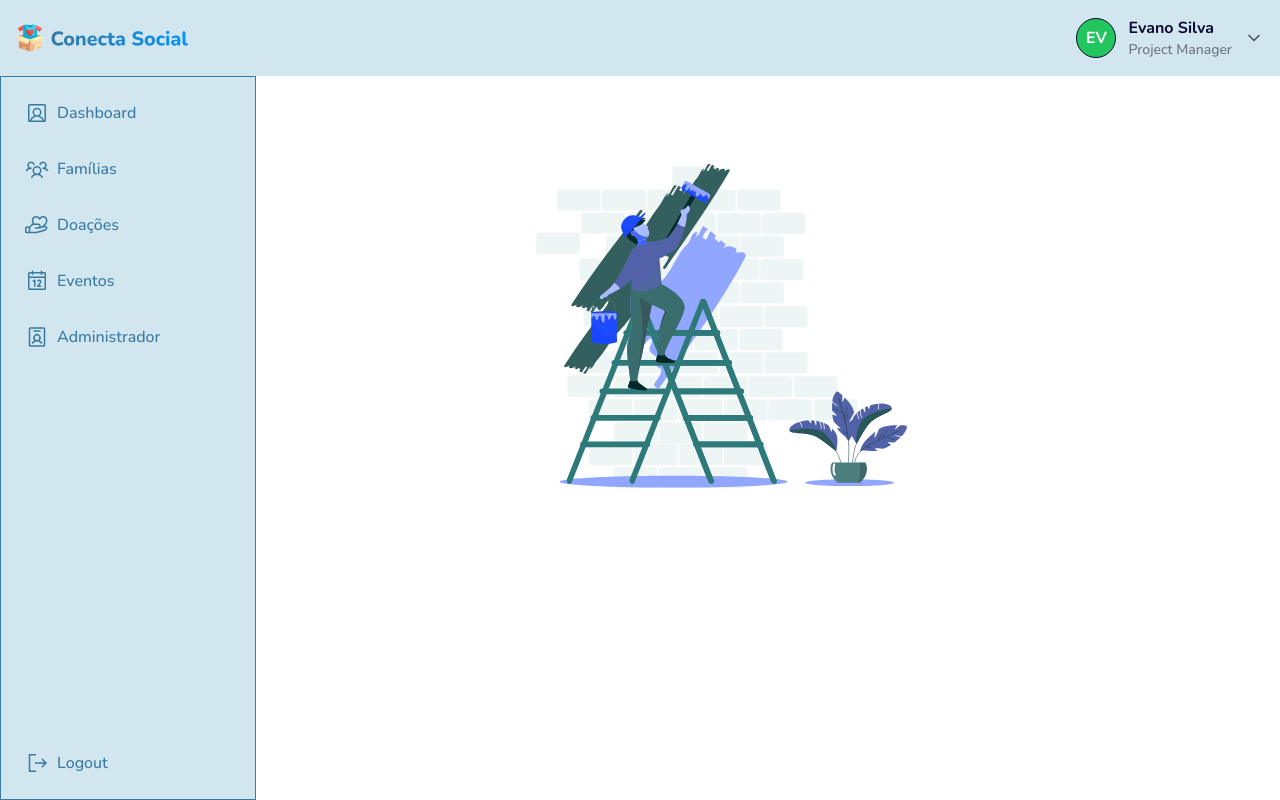
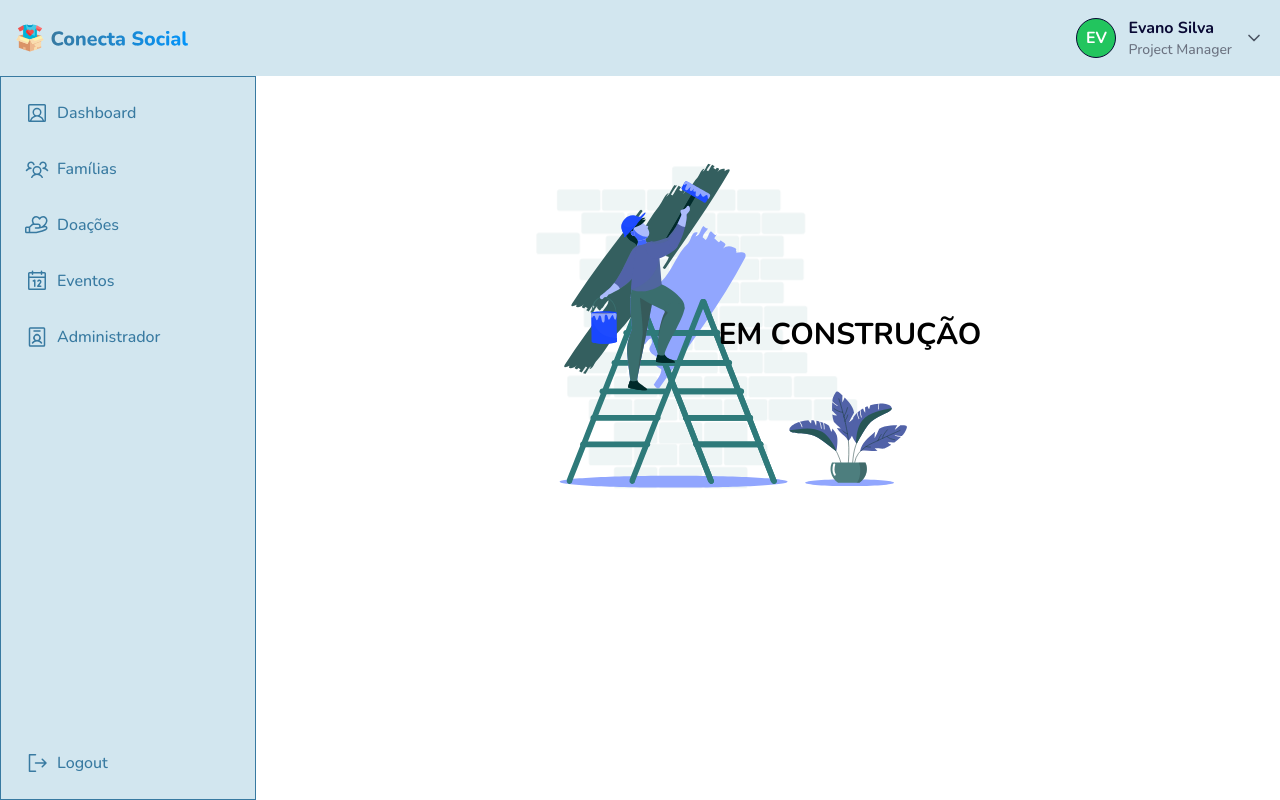
Before and after one commit to Nicolaskn95/conecta-social-web, a Next.js app: page /admin/families in a window 1280 px wide. Built offline with nearby package versions, Linux system fonts and the light colour scheme.

Commit message:
fix: added a text in lottie animation WIP

```diff
--- a/src/app/(pages)/(manager)/admin/donations/page.tsx
+++ b/src/app/(pages)/(manager)/admin/donations/page.tsx
@@ -2,11 +2,7 @@ import LottieAnimation from "@/components/LottieAnimation";
 import React from "react";
 
 function Donations() {
-  return (
-    <div>
-      <LottieAnimation status="WIP" />
-    </div>
-  );
+  return <LottieAnimation status="WIP" />;
 }
 
 export default Donations;
--- a/src/app/(pages)/(manager)/admin/families/page.tsx
+++ b/src/app/(pages)/(manager)/admin/families/page.tsx
@@ -2,11 +2,7 @@ import LottieAnimation from "@/components/LottieAnimation";
 import React from "react";
 
 function Families() {
-  return (
-    <div>
-      <LottieAnimation status="WIP" />
-    </div>
-  );
+  return <LottieAnimation status="WIP" />;
 }
 
 export default Families;
--- a/src/app/(pages)/(manager)/admin/managers/page.tsx
+++ b/src/app/(pages)/(manager)/admin/managers/page.tsx
@@ -2,11 +2,7 @@ import LottieAnimation from "@/components/LottieAnimation";
 import React from "react";
 
 function Managers() {
-  return (
-    <div>
-      <LottieAnimation status="WIP" />
-    </div>
-  );
+  return <LottieAnimation status="WIP" />;
 }
 
 export default Managers;
--- a/src/app/(pages)/(manager)/admin/page.tsx
+++ b/src/app/(pages)/(manager)/admin/page.tsx
@@ -1,8 +1,9 @@
+import LottieAnimation from "@/components/LottieAnimation";
 import Sidebar from "@/components/template/manager/SideBar";
 import React from "react";
 
 function Admin() {
-  return <div>Pagina Inicial do Administrador BEM VINDO ADM</div>;
+  return <LottieAnimation status="WIP" />;
 }
 
 export default Admin;
--- a/src/components/LottieAnimation.tsx
+++ b/src/components/LottieAnimation.tsx
@@ -10,6 +10,7 @@ interface LottieAnimationProps {
 
 function LottieAnimation({ status }: LottieAnimationProps) {
   return (
+    <div style={{ position: "relative", display: "inline-block" }}>
       <div className="flex justify-center mb-4">
         <Lottie
           animationData={status === "loading" ? loading : WIP}
@@ -18,6 +19,21 @@ function LottieAnimation({ status }: LottieAnimationProps) {
           autoplay
         />
       </div>
+      <p
+        style={{
+          position: "absolute",
+          top: "50%",
+          left: "58%",
+          transform: "translate(-50%, -50%)",
+          fontSize: "30px",
+          fontWeight: "bold",
+          color: "#000", // Escolha uma cor que contraste com o fundo
+          pointerEvents: "none", // Para o texto não interferir em cliques na animação
+        }}
+      >
+        EM CONSTRUÇÃO
+      </p>
+    </div>
   );
 }
 
```
Lines whose indentation alone changed are shown as unchanged.
